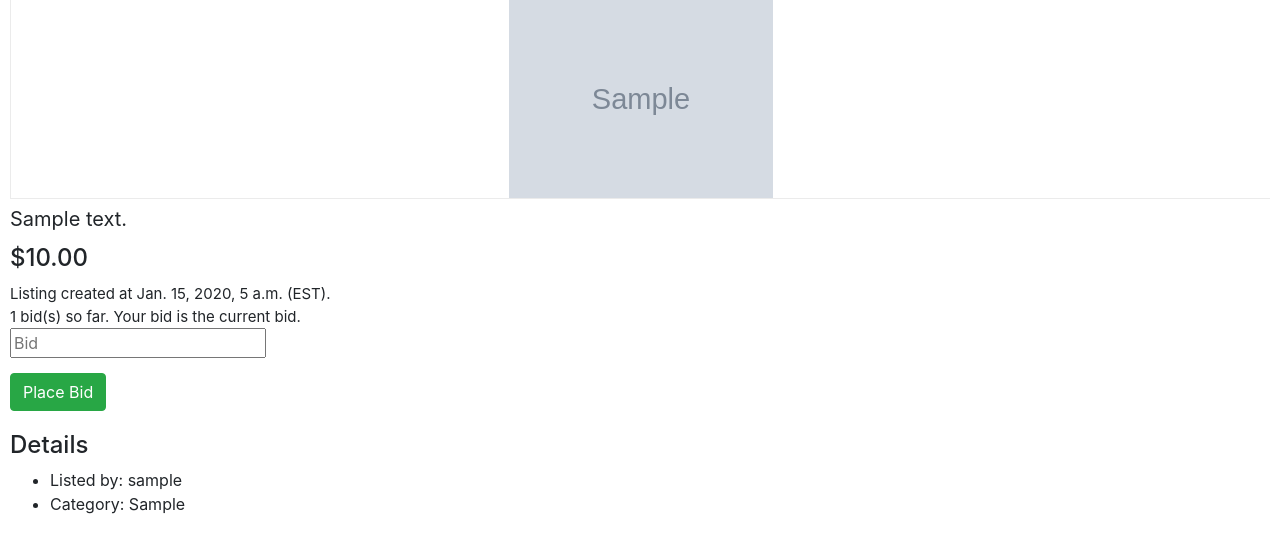
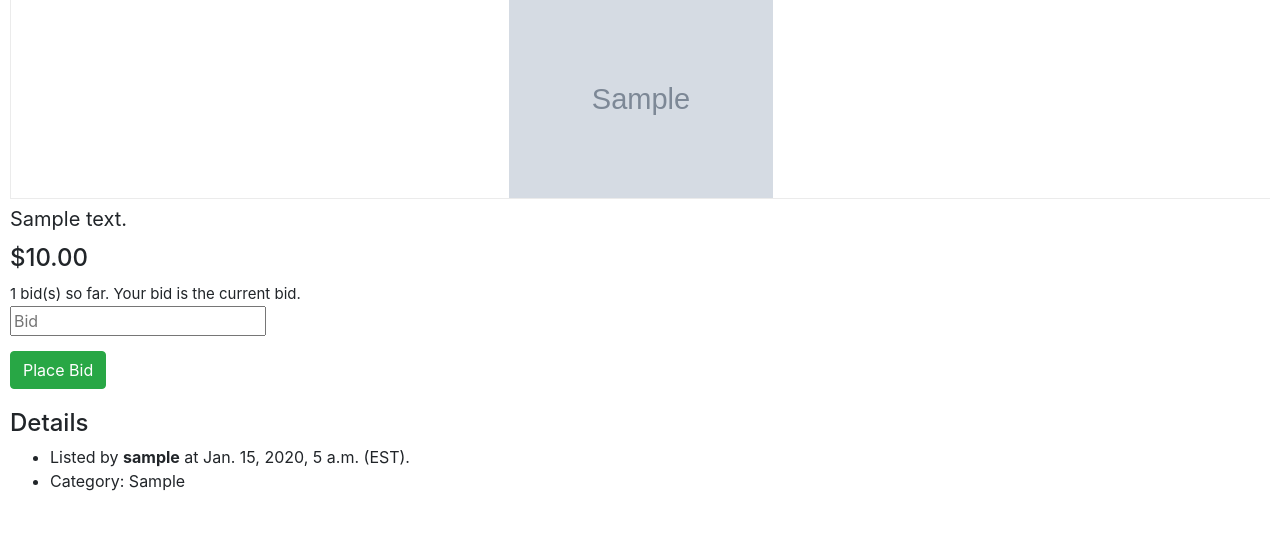
Before and after one commit to uclazyj/CS50W, a Django app: page /listings/1 in a window 1280 px wide. Shown: the part 210-763 px from the top of the page. Run offline with Django 5.2, Linux system fonts and the light colour scheme; tables that the repository leaves empty hold one stand-in row (values such as "Sample post"); grey boxes marked "Sample" are stand-in pictures; some libraries are stand-ins or nearby versions.

Commit message:
Move listing created timestamp to details section.

```diff
--- a/projects/commerce/auctions/templates/auctions/listing.html
+++ b/projects/commerce/auctions/templates/auctions/listing.html
@@ -8,12 +8,7 @@
     <div class="listing-description">{{ listing.description }}</div>
     <h4 class="listing-price">${{ listing.current_price }}</h4>
     <div class="bid-info">
-        <div>
-            Listing created at {{ listing.created_at}} (EST).
-        </div>
-        <div>
-            {{ listing.num_bids }} bid(s) so far. Your bid is the current bid.
-        </div>
+        {{ listing.num_bids }} bid(s) so far. Your bid is the current bid.
     </div>
     <form action="{% url 'listings' listing.id %}" method="post">
         {% csrf_token %}
@@ -22,7 +17,7 @@
     </form>
     <h4 style="margin-top: 20px;">Details</h4>
     <ul>
-        <li>Listed by: {{ listing.owner.username }}</li>
+        <li>Listed by <b>{{ listing.owner.username }}</b> at {{ listing.created_at}} (EST).</li>
         <li>Category:
             {% if listing.category == "" %}
                 No Category Listed
```
